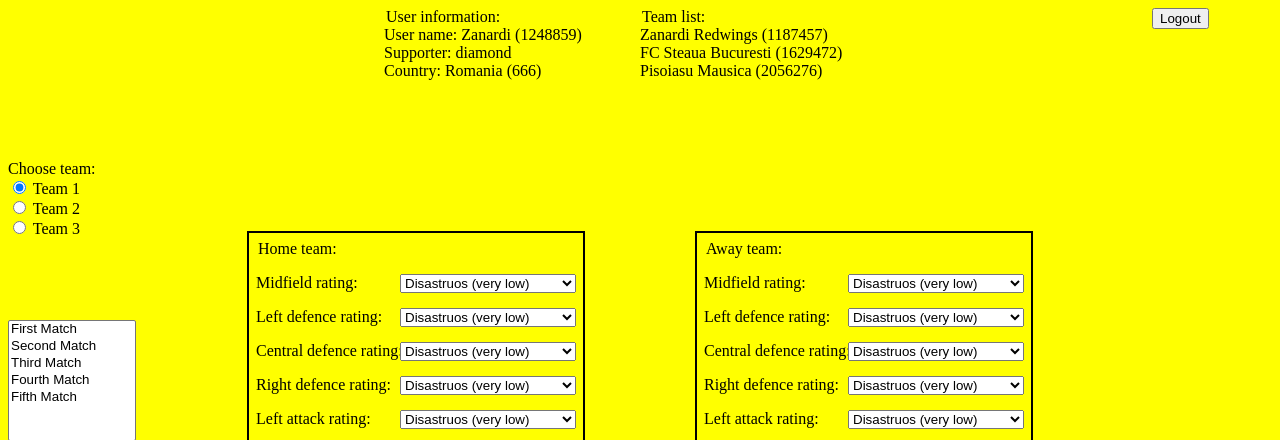
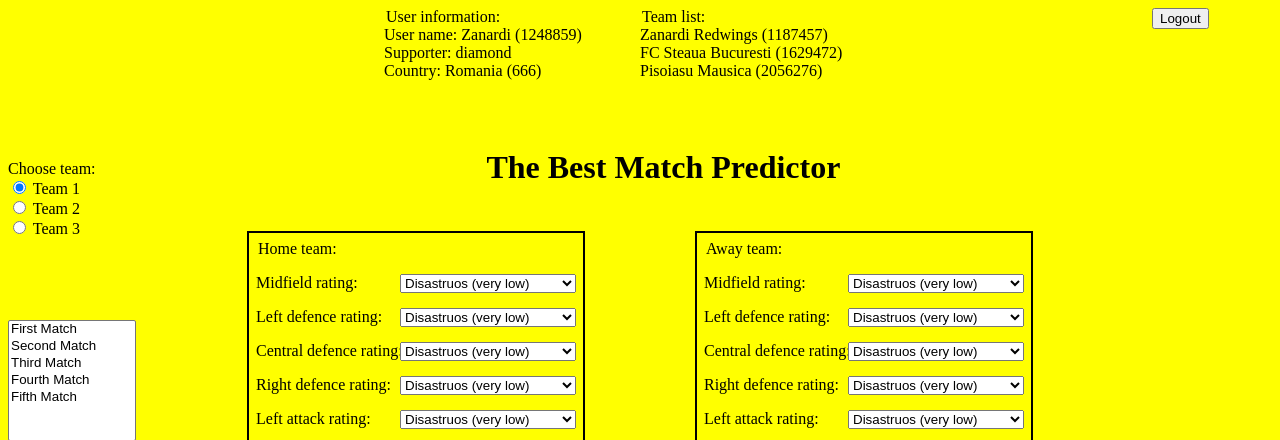
Before and after one commit to Zanardi1/HT-Match-Predictor-Py, a Flask app: page /connected/ in a window 1280 px wide. Shown: the top 440 px of the page. Run offline with Flask 2, Linux system fonts and the light colour scheme.

Commit message:
Am terminat prima versiune a front end-ului

```diff
--- a/application/admin/templates/admin.html
+++ b/application/admin/templates/admin.html
@@ -9,7 +9,7 @@
 <body>
 {%block content%}
 <div id="LogoutButton">
-    <input type="submit" value="Logout">
+    <input type="submit" value="Logout" onclick="location.href='{{url_for('index_bp.home',filename='index.html')}}'">
 </div>
 <div id="DatabaseNumberLimit">
     <legend>Introdu gama de numere de identificare pentru meciurile care vor fi introduse in baza de date</legend>
--- a/application/connected/templates/connected.html
+++ b/application/connected/templates/connected.html
@@ -8,7 +8,7 @@
 <body>
 {%block extra%}
 <div id="LogoutButton">
-    <input type="submit" value="Logout">
+    <input type="submit" value="Logout" onclick="location.href='{{url_for('index_bp.home', filename='index.html')}}'">
 </div>
 <div id="UserInformation">
     <legend>User information:</legend>
--- a/application/static/index.css
+++ b/application/static/index.css
@@ -5,6 +5,13 @@ body {
 select {
         position: fixed;
         align: right;
+}
+
+h1 {
+        position: fixed;
+        align: center;
+        left: 38%;
+        top: 16%;
 }
 
 #Estimation {
--- a/application/templates/interface.html
+++ b/application/templates/interface.html
@@ -13,6 +13,7 @@
 {%block extra%}{%endblock%}
 {%endif%}
 <div>
+    <h1>The Best Match Predictor</h1>
     {%for status in statuses%}
     <div id="{{status}}">
         <legend>{{status}} team:</legend>
```
